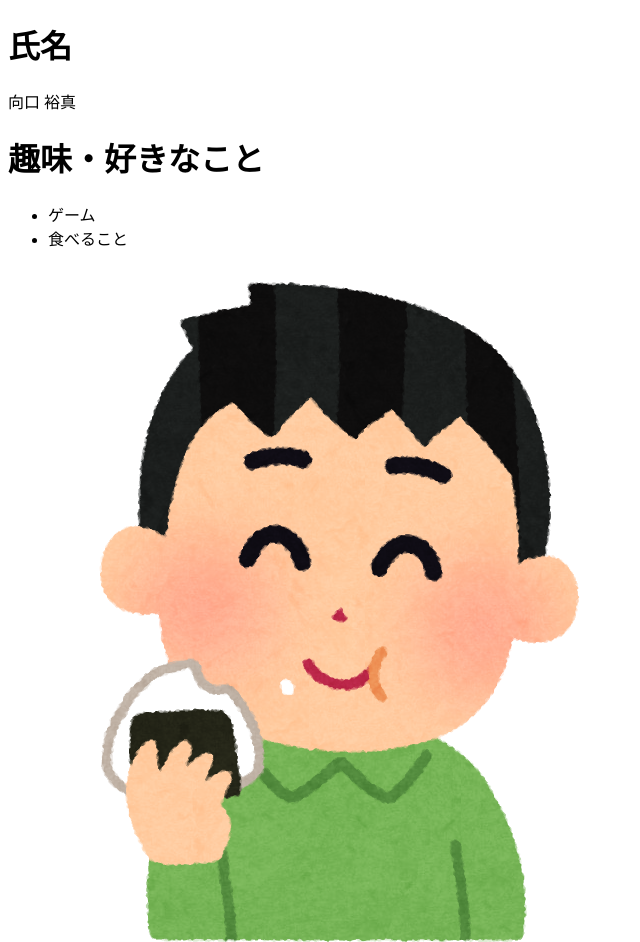
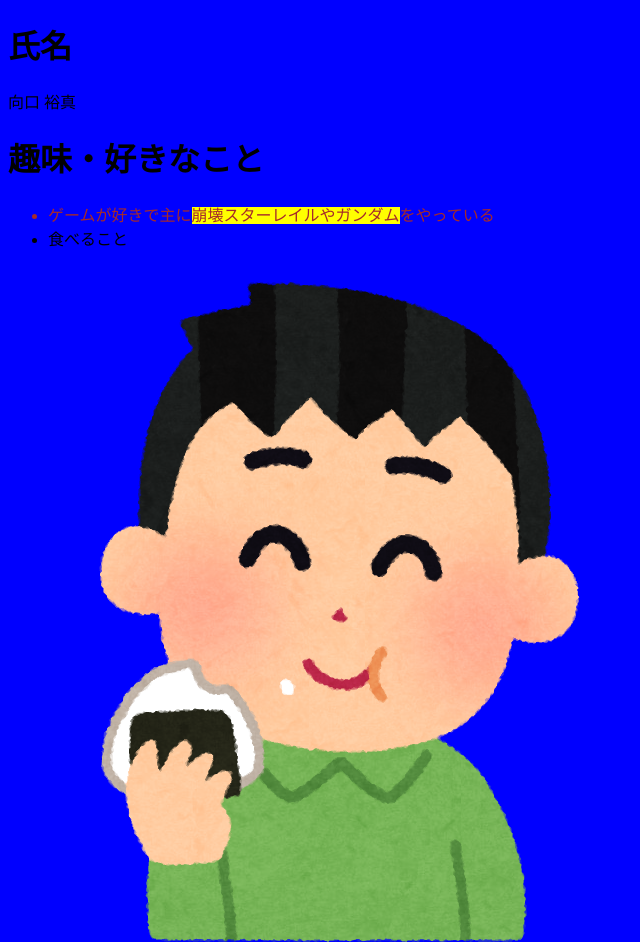
Before and after one commit to Morijyobi-guchi/WebDesign-Task, a plain HTML site: page profile/index.html in a window 1280 px wide. Shown: the whole page, without its empty margins (0-640 px from the left). Drawn offline with Linux system fonts and the light colour scheme.

Commit message:
profile課題の提出(2回目 div,span,class,id)

```diff
--- a/profile/index.html
+++ b/profile/index.html
@@ -3,18 +3,25 @@
 
 <head>
     <title>自己紹介</title>
+
+    <link rel = "stylesheet" href="profile-style.css">
+
+
 </head>
 
-<body>
+<body class="text-blue">
     <!--見出し1 -->
-    <h1>氏名</h1>
-    <p>向口 裕真</p>
-
-    <h1>趣味・好きなこと</h1>
+     <div>
+       <h1>氏名</h1>
+       <p class="text-blue">向口 裕真</p>
+     </div>
+     <div>
+       <h1>趣味・好きなこと</h1>
+     </div>
 
     <ul>
-        <li>ゲーム</li>
-        <li>食べること</li>
+        <li class="text-brown">ゲームが好きで主に<span id="bc-yellow">崩壊スターレイルやガンダム</span>をやっている</li>
+        <li class="text-blue">食べること</li>
     </ul>
     <img src="img/食べてる.png" alt="たべてる">
 
--- /dev/null
+++ b/profile/profile-style.css
@@ -0,0 +1,13 @@
+@charset "utf-8";
+
+.text-brown{
+    color:brown;
+}
+
+.text-blue{
+    background-color:blue;
+}
+
+#bc-yellow{
+    background-color: yellow;
+}
```
